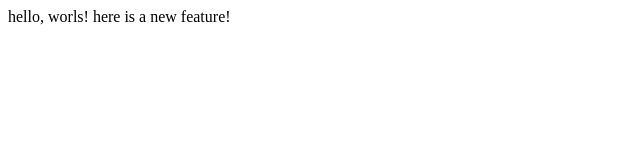
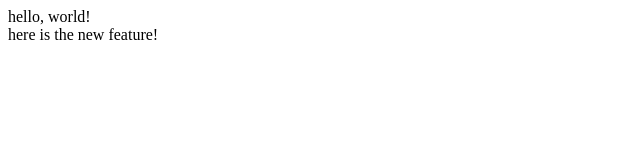
Before and after one commit to amanJahir/lecture1, a plain HTML site: page index.html in a window 1280 px wide. Shown: the whole page, without its empty margins (0-640 px from the left). Drawn offline with Linux system fonts and the light colour scheme.

Commit message:
added new line break

```diff
--- a/index.html
+++ b/index.html
@@ -7,6 +7,8 @@
     <title>Document</title>
   </head>
   <body>
-    hello, worls! here is a new feature!
+    hello, world!
+    <br />
+    here is the new feature!
   </body>
 </html>
```
